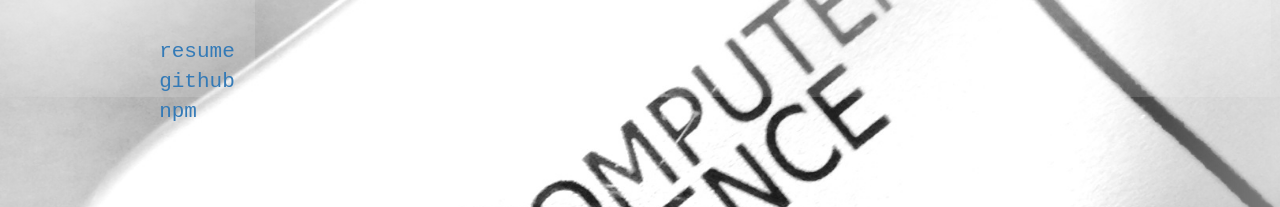
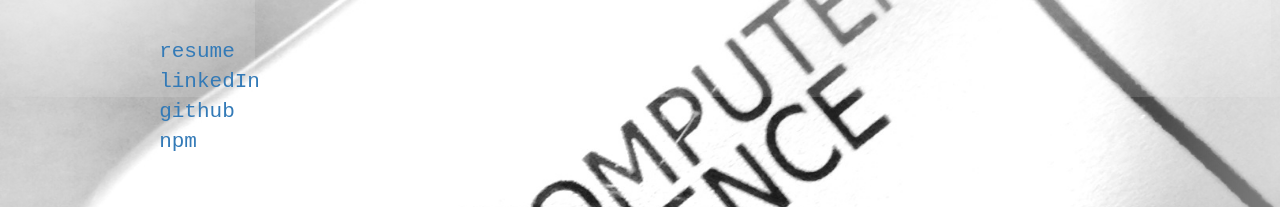
Before and after one commit to reecer/reecer.github.io, a website: page index.html in a window 1280 px wide. Shown: the part 158-365 px from the top of the page. Drawn offline with nearby package versions, Linux system fonts and the light colour scheme.

Commit message:
Fixed box shadow and added linkedIn link

```diff
--- a/index.html
+++ b/index.html
@@ -19,7 +19,7 @@
 				background-position: 0% 60%;
 				background-repeat: no-repeat;
 				background-size: 120% auto;
-				box-shadow: 50px 50px 500px 100px white inset;
+				box-shadow: 50px 50px 250px 100px white inset;
 				height: 100%;
 				width: 100%;
 			}
@@ -42,9 +42,10 @@
 
 			<div class="about col-md-offset-1">
 				<ul>
-					<li> <a href="resume.pdf">					  resume </a> </li>
-					<li> <a href="http://github.com/reecer">	  github </a> </li>
-					<li> <a href="https://www.npmjs.org/~reecer"> npm	 </a> </li>
+					<li> <a href="resume.pdf"> 										resume 	 </a> </li>
+					<li> <a href="https://www.linkedin.com/pub/reece-robinson/63/b51/358"> linkedIn </a> </li>
+					<li> <a href="http://github.com/reecer"> 		  github 	 </a> </li>
+					<li> <a href="https://www.npmjs.org/~reecer"> npm		   </a> </li>
 				</ul>
 			</div>
 		</div>
```
